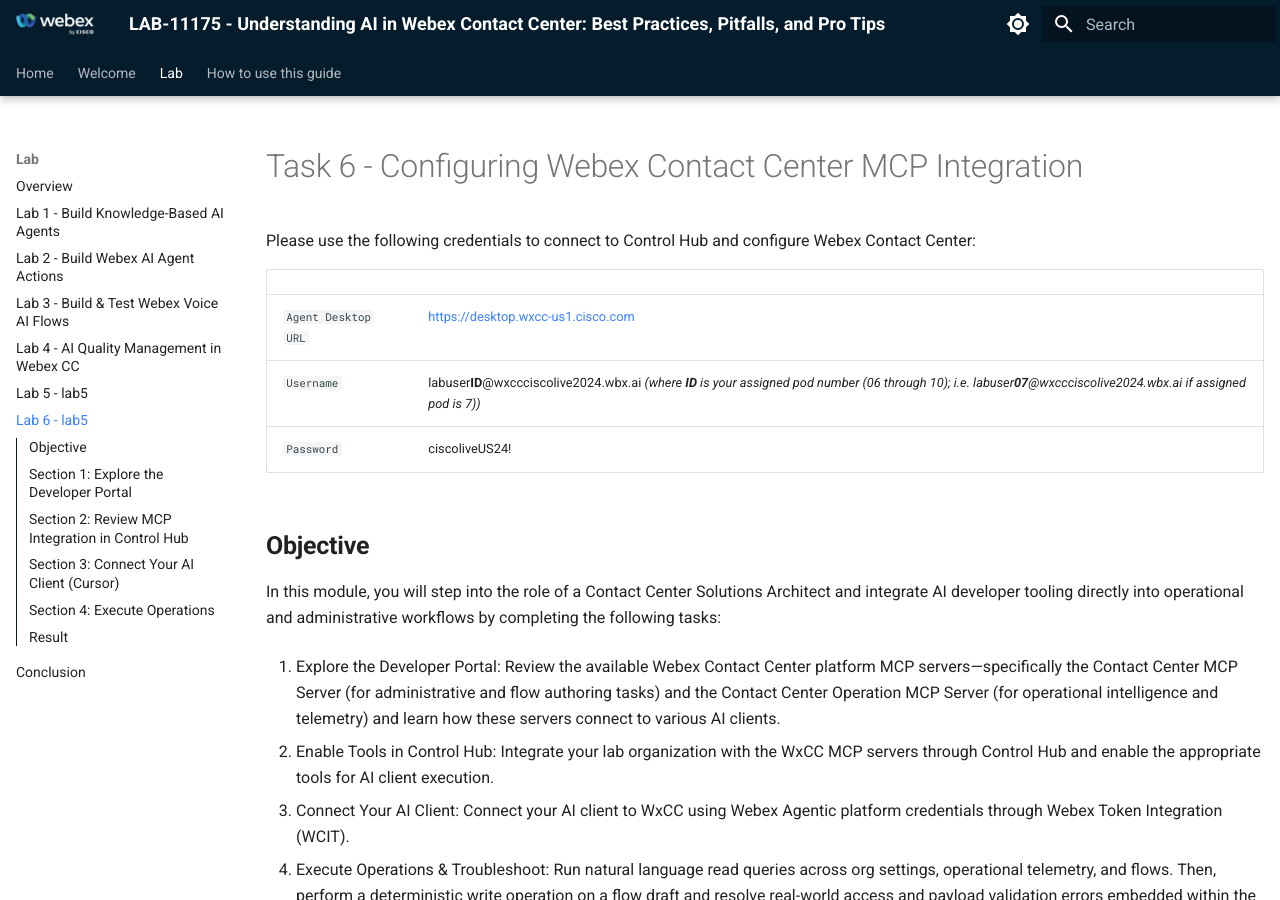
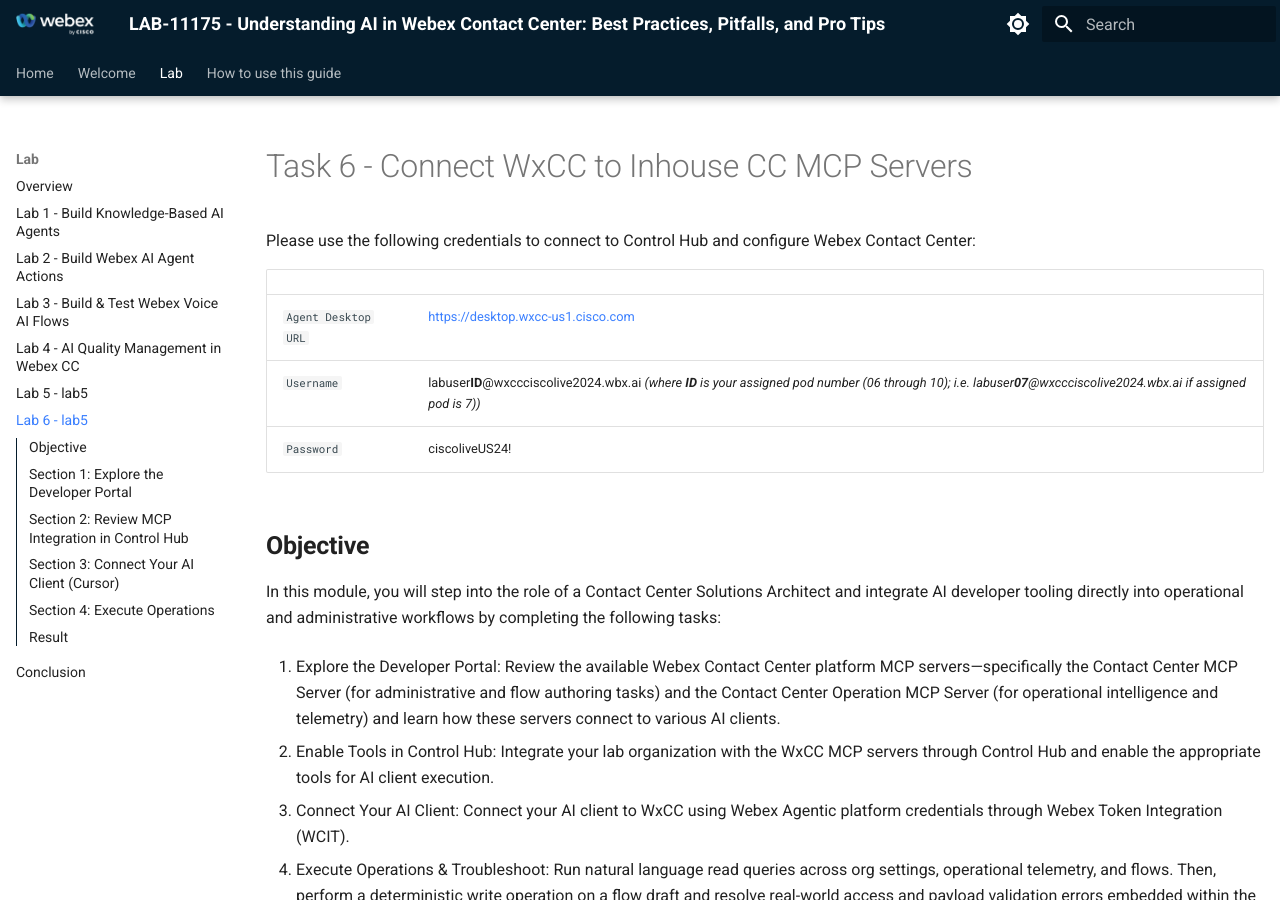
Before and after one commit to WebexCC-SA/LAB-11175, an MkDocs documentation site: the page built from docs/Excercise6.md, in a window 1280 px wide and 900 px high. Built offline with MkDocs 1.6.1 and Material for MkDocs 9.7.7, drawn with Linux system fonts in a browser that asks for light colours.

Commit message:
Update Excercise6.md

```diff
--- a/docs/Excercise6.md
+++ b/docs/Excercise6.md
@@ -1,4 +1,4 @@
-# Task 6 - Configuring Webex Contact Center MCP Integration
+# Task 6 - Connect WxCC to Inhouse CC MCP Servers
 
 Please use the following credentials to connect to Control Hub and configure Webex Contact Center:
 
```
